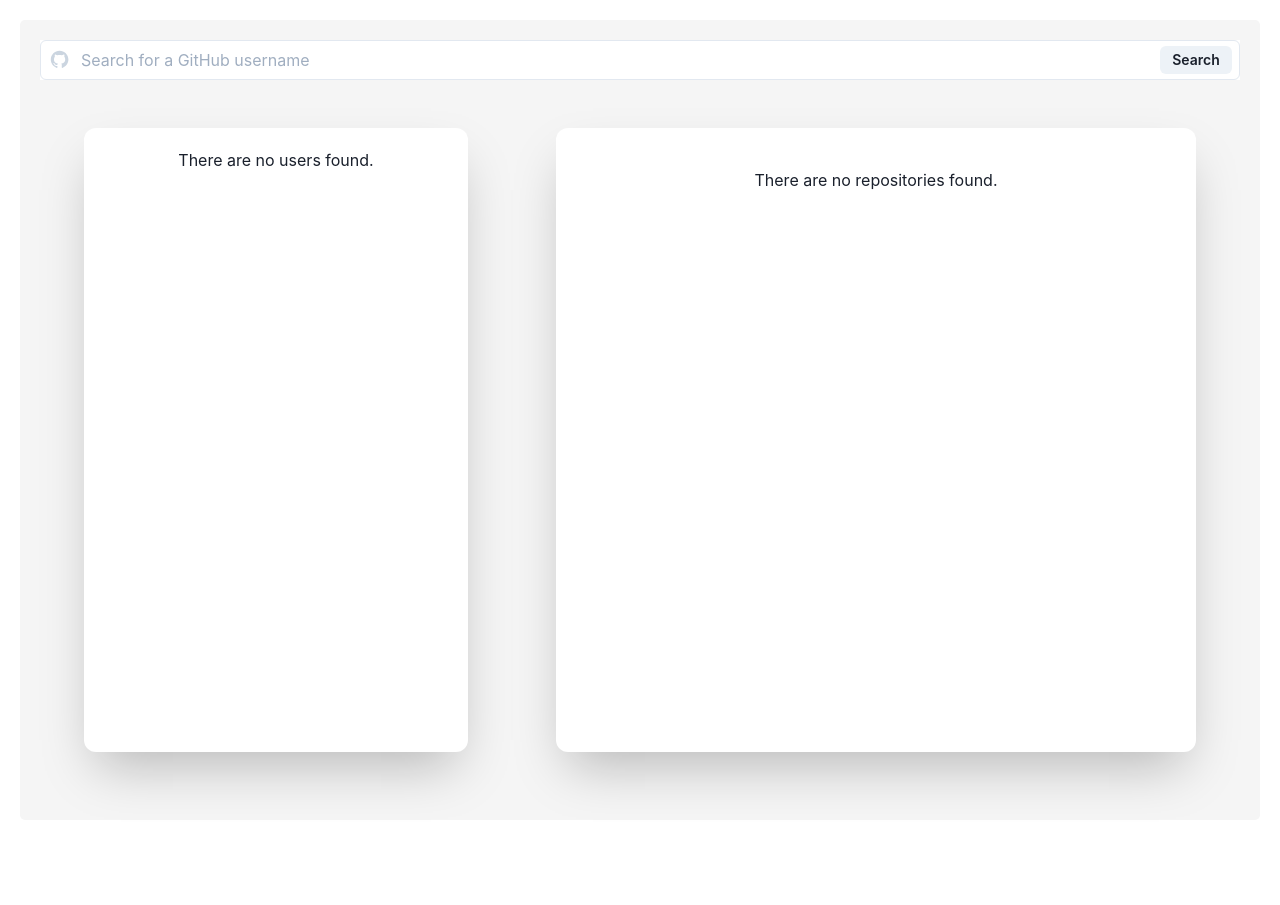
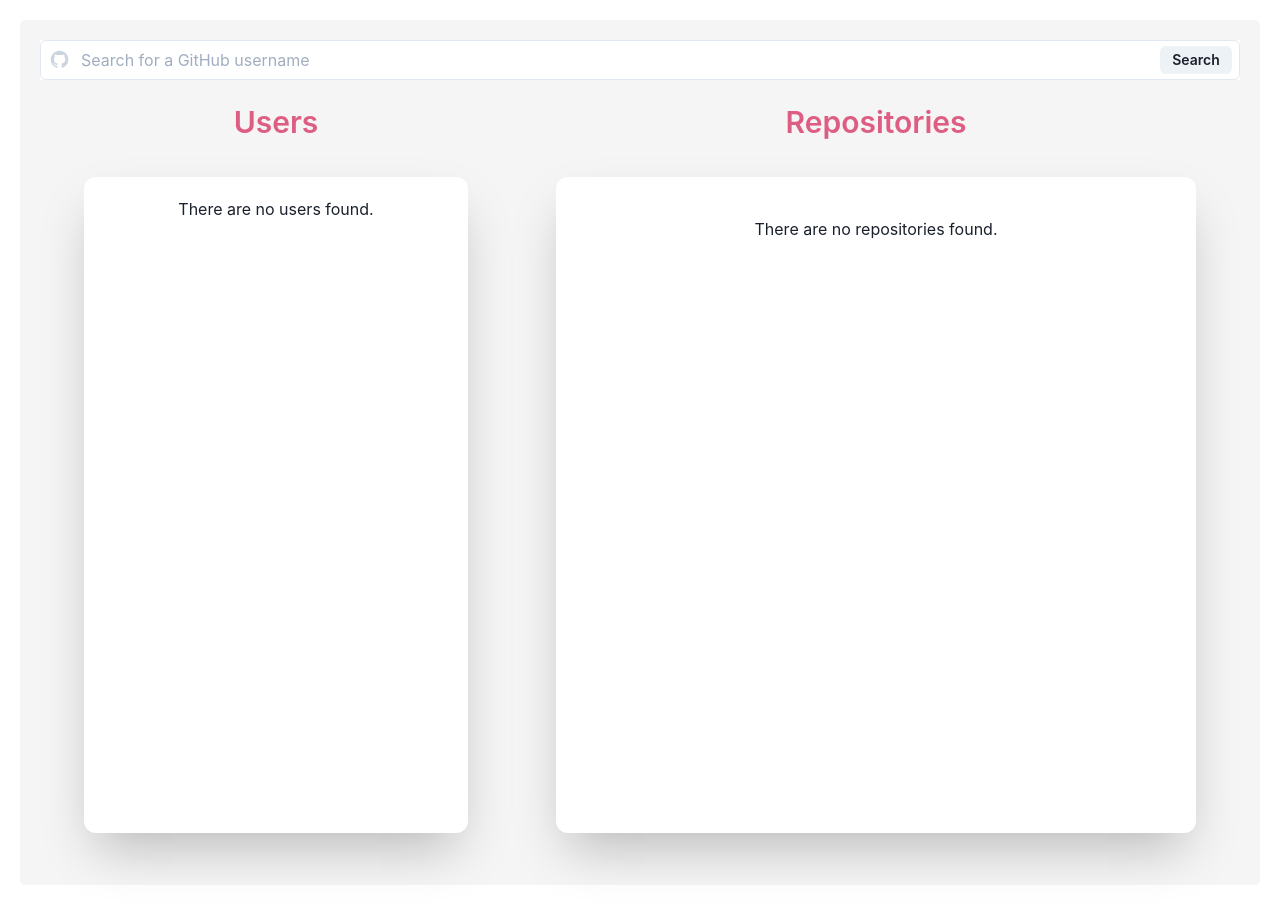
Before and after one commit to CallmeMehdi/github-repositories, a React (Create React App) app: page / in a window 1280 px wide. Before the commit the page ends 840 px from the top, so only its background shows below. Built offline with nearby package versions, Linux system fonts and the light colour scheme.

Commit message:
add: added titles and color

```diff
--- a/src/App.js
+++ b/src/App.js
@@ -1,11 +1,12 @@
 import logo from './logo.svg';
 import './App.css';
 import SearchInput from './components/SearchInput'
+import './assets/stylesheet.css'
 
-import { ChakraProvider, Box, Flex } from "@chakra-ui/react"
+import { ChakraProvider, Box, Flex, Text } from "@chakra-ui/react"
 import UserContainer from './components/UserContainer';
 import RepositoryContainer from './components/RepositoryContainer';
-import React, {useState} from "react";
+import React, { useState } from "react";
 
 function App() {
 
@@ -28,8 +29,21 @@ function App() {
         <ChakraProvider>
           <SearchInput parentCallback={handleCallback} />
           <Flex justify="space-around" direction={["column", "column", "row", "row"]}>
-            <UserContainer username={username} parentCallback={handleReposUrlCallback}/>
-            <RepositoryContainer reposUrl={reposUrl}/>
+            <Flex direction="column">
+              <Text mt={5} align="center" fontSize="3xl" color="#DE5D83" fontWeight="600"  transition="0.4s" _hover={{
+                color: "#5fd1ba",
+                transition: "0.4s"
+              }}>Users</Text>
+              <UserContainer username={username} parentCallback={handleReposUrlCallback} />
+            </Flex>
+            <Flex direction="column">
+
+              <Text mt={5} align="center" fontSize="3xl" color="#DE5D83" fontWeight="600" transition="0.4s" _hover={{
+                color: "#5fd1ba",
+                transition: "0.4s"
+              }}>Repositories</Text>
+              <RepositoryContainer reposUrl={reposUrl} />
+            </Flex>
           </Flex>
         </ChakraProvider>
       </Box>
--- a/src/components/RepositoryContainer.js
+++ b/src/components/RepositoryContainer.js
@@ -32,7 +32,7 @@ export default function RepositoryContainer(props) {
   return (
     <Flex
       minH={'90vh'}
-      py={12}
+      py={8}
       bg="#F5F5F5"
       mx="auto">
       <Stack
--- a/src/components/UserContainer.js
+++ b/src/components/UserContainer.js
@@ -2,7 +2,8 @@ import {
     Flex,
     Stack,
     useColorModeValue,
-    Box
+    Box,
+    Text
 } from '@chakra-ui/react';
 import User from './User';
 import axios from 'axios';
@@ -42,7 +43,7 @@ export default function UserContainer(props) {
             document.querySelector("#active-user").removeAttribute('id');
 
         // Add active-user id to the selected element
-        event.currentTarget.querySelector("div").setAttribute('id','active-user');
+        event.currentTarget.querySelector("div").setAttribute('id', 'active-user');
 
         // Adding repos_url to the state
         setReposUrl(reposUrl);
@@ -56,9 +57,10 @@ export default function UserContainer(props) {
     return (
         <Flex
             h={'90vh'}
-            py={12}
+            py={8}
             bg="#F5F5F5"
             mx="auto">
+
             <Stack
                 boxShadow={'2xl'}
                 bg={useColorModeValue('white', 'gray.700')}
@@ -69,7 +71,7 @@ export default function UserContainer(props) {
                 overflowY={'auto'}>
                 {
                     users.length ? (
-                        users.map(user => <div onClick={(e) => { selectUser(user.repos_url, e)}}><User user={user} /><hr/></div>)
+                        users.map(user => <div onClick={(e) => { selectUser(user.repos_url, e) }}><User user={user} /><hr /></div>)
                     ) : (
                         <Box display="flex" justifyContent="center">There are no users found.</Box>
                     )
```
Also changed, not shown: src/assets/stylesheet.css (line endings or trailing spaces).
